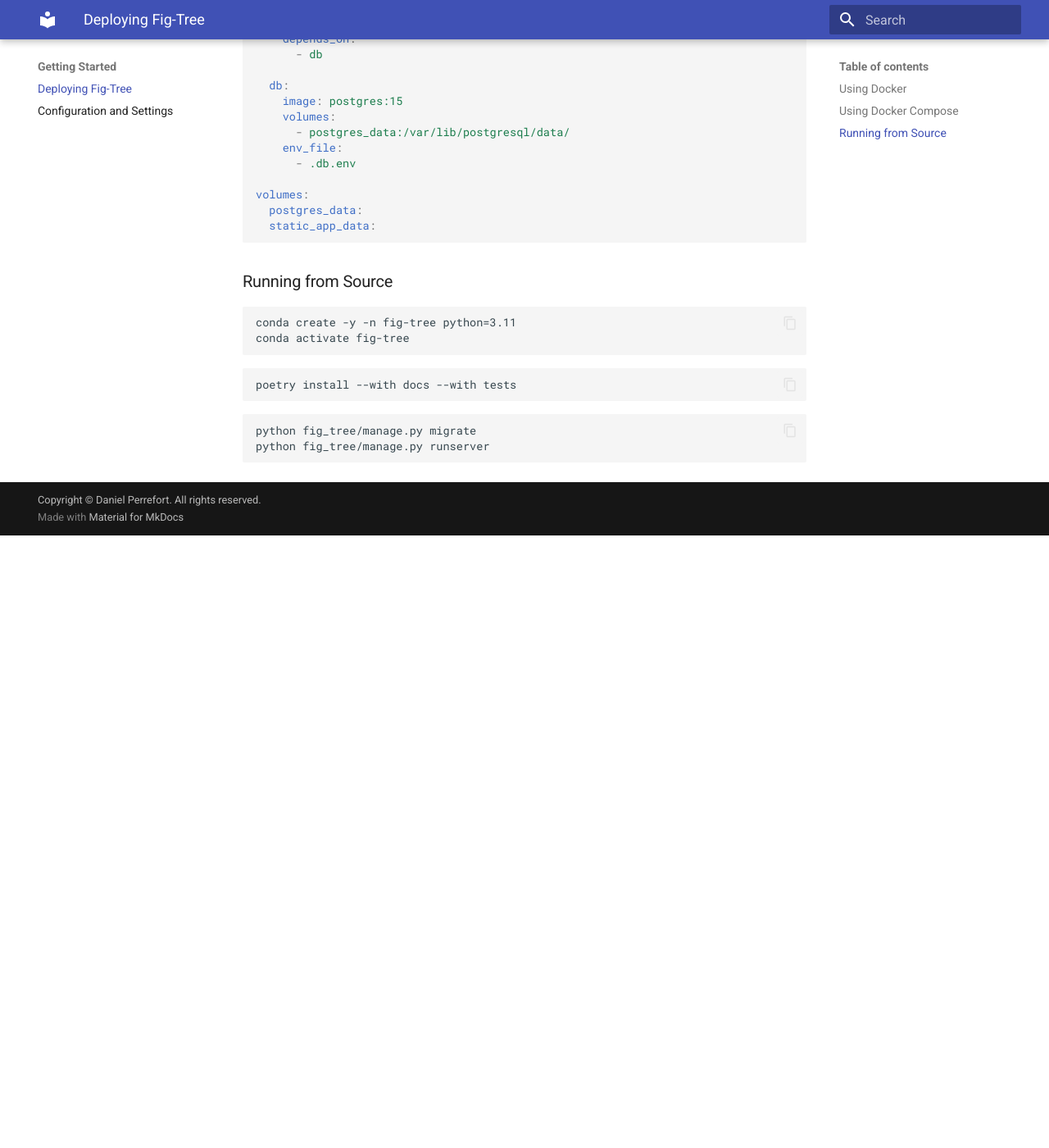
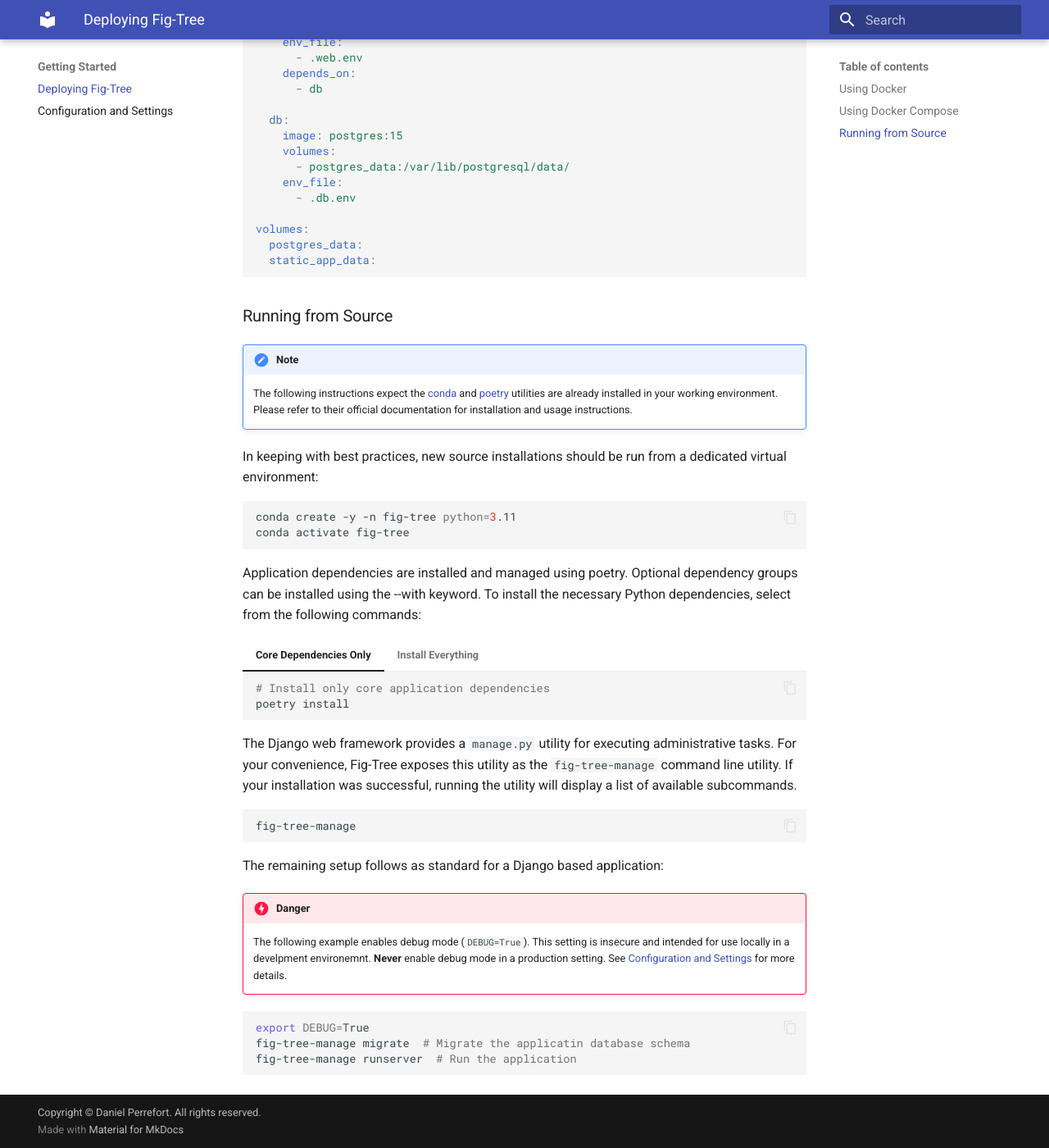
Before and after one commit to djperrefort/fig-tree, an MkDocs documentation site: the page built from docs/getting_started/deployment.md, in a window 1280 px wide and 1400 px high, scrolled down 1996 px. Shown: the whole window at 82% size. Built offline with MkDocs 1.6.1 and Material for MkDocs 9.7.7, drawn with Linux system fonts in a browser that asks for light colours; before the commit the page ends 2649 px from its top, so only the background shows below that; some of the changed text lies outside the part shown.

````diff
--- a/docs/getting_started/deployment.md
+++ b/docs/getting_started/deployment.md
@@ -1,16 +1,21 @@
 # Deploying Fig-Tree
 
-Fig-Tree provides multiple deployment options, each designed to fit a distinct set of needs.
-In general, deploying with Docker provides the simplest solution with minimal setup and configuration.
-However, alternative methods are provided for application developers or for users looking to experiment with customized instances.
+The following instructions detail how to install and deploy Fig-Tree.
 
+
+1. A configured instance of the Fig-Tree application
+2. A dedicated application database
+3. Dedicated static file hosting (optional, but recommended for deployment at scale)
+
+Fig-Tree is designed to be deployed using the Docker suite of containerization tools.
+However, developers may wish to install and run the application source code directly.
 The table below summarizes the suggested deployment strategies and their typical use case.
 
-| Deployment Method   | Use Case                                                                                                                 |
-|---------------------|--------------------------------------------------------------------------------------------------------------------------|
-| Docker              | Best for first time users or for deployments with an existing backend infrastructure (e.g. an existing database server). |
-| Docker Compose      | An "all in one" solution suitable for medium to large scale deployments or for users looking for a long term solution.   |
-| Running from Source | Intended for use by project developers to test and evaluate source code changes in real time.                            |
+| Deployment Method                           | Use Case                                                                                                                 |
+|---------------------------------------------|--------------------------------------------------------------------------------------------------------------------------|
+| [Docker](#using-docker)                     | Best for first time users or for deployments with an existing backend infrastructure (e.g. an existing database server). |
+| [Docker Compose](#using-docker-compose)     | An "all in one" solution suitable for medium to large scale deployments or for users looking for a long term solution.   |
+| [Running from Source](#running-from-source) | Intended for use by project developers to test and evaluate source code changes in real time.                            |
 
 
 ### Using Docker
@@ -136,16 +141,56 @@ volumes:
 
 ### Running from Source
 
-```
+!!! note
+
+    The following instructions expect the [conda](https://docs.conda.io/en/latest/) and
+    [poetry](https://python-poetry.org/) utilities are already installed in your working environment.
+    Please refer to their official documentation for installation and usage instructions.
+
+In keeping with best practices, new source installations should be run from a dedicated virtual environment:
+
+```bash
 conda create -y -n fig-tree python=3.11
 conda activate fig-tree
 ```
 
+Application dependencies are installed and managed using poetry.
+Optional dependency groups can be installed using the --with keyword.
+To install the necessary Python dependencies, select from the following commands:
+
+=== "Core Dependencies Only"
+
+    ```bash
+    # Install only core application dependencies
+    poetry install
+    ```
+
+=== "Install Everything"
+
+    ```bash
+    # Include utilitis for building docs and running tests
+    poetry install --with docs tests
+    ```
+
+The Django web framework provides a `manage.py` utility for executing administrative tasks.
+For your convenience, Fig-Tree exposes this utility as the `fig-tree-manage` command line utility.
+If your installation was successful, running the utility will display a list of available subcommands.
+
 ```bash
-poetry install --with docs --with tests
+fig-tree-manage
 ```
 
+The remaining setup follows as standard for a Django based application:
+
+!!! danger
+
+    The following example enables debug mode (`DEBUG=True`).
+    This setting is insecure and intended for use locally in a develpment environemnt.
+    **Never** enable debug mode in a production setting.
+    See [Configuration and Settings](configuration.md) for more details.
+
 ```bash
-python fig_tree/manage.py migrate
-python fig_tree/manage.py runserver
+export DEBUG=True
+fig-tree-manage migrate  # Migrate the applicatin database schema
+fig-tree-manage runserver  # Run the application
 ```
--- a/mkdocs.yml
+++ b/mkdocs.yml
@@ -38,5 +38,12 @@ nav:
             - technical_references/site_applications/authentication/urls.md
             - technical_references/site_applications/authentication/views.md
           - technical_references/site_applications/data_api.md
-          - technical_references/site_applications/signup.md
+          - signup:
+            - technical_references/site_applications/signup/overview.md
+            - technical_references/site_applications/signup/admin.md
+            - technical_references/site_applications/signup/forms.md
+            - technical_references/site_applications/signup/managers.md
+            - technical_references/site_applications/signup/models.md
+            - technical_references/site_applications/signup/urls.md
+            - technical_references/site_applications/signup/views.md
 copyright: Copyright &copy; Daniel Perrefort. All rights reserved.
````
Also changed, not shown: other parts of docs/getting_started/deployment.md (+1 -1 lines), docs/technical_references/site_applications/signup.md (deleted, +0 -3 lines), docs/technical_references/site_applications/signup/admin.md (added, +8 -0 lines), docs/technical_references/site_applications/signup/forms.md (added, +8 -0 lines), docs/technical_references/site_applications/signup/managers.md (added, +8 -0 lines), docs/technical_references/site_applications/signup/models.md (added, +8 -0 lines), docs/technical_references/site_applications/signup/overview.md (added, +8 -0 lines), docs/technical_references/site_applications/signup/urls.md (added, +8 -0 lines), docs/technical_references/site_applications/signup/views.md (added, +8 -0 lines), 3 other files.
